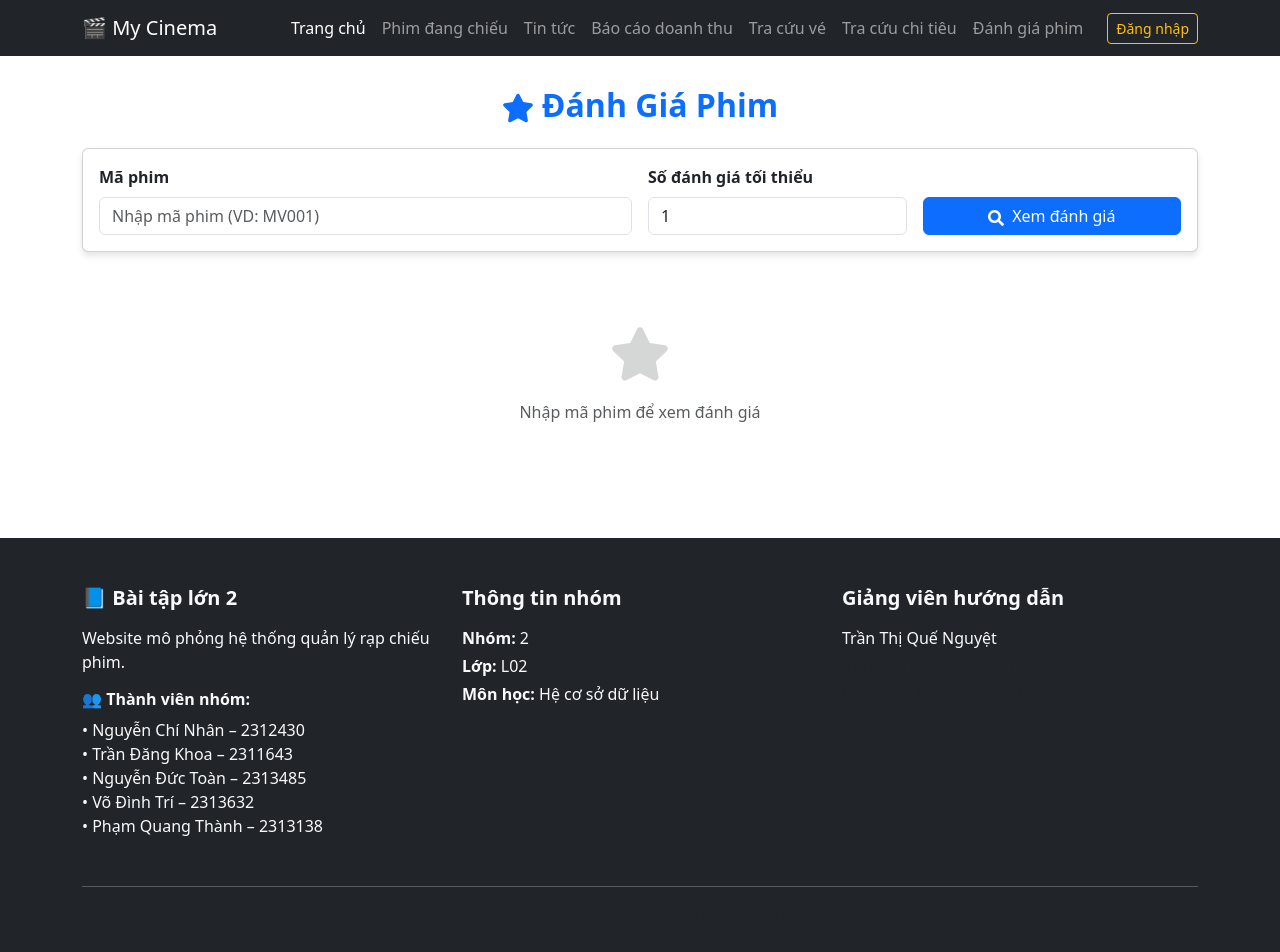
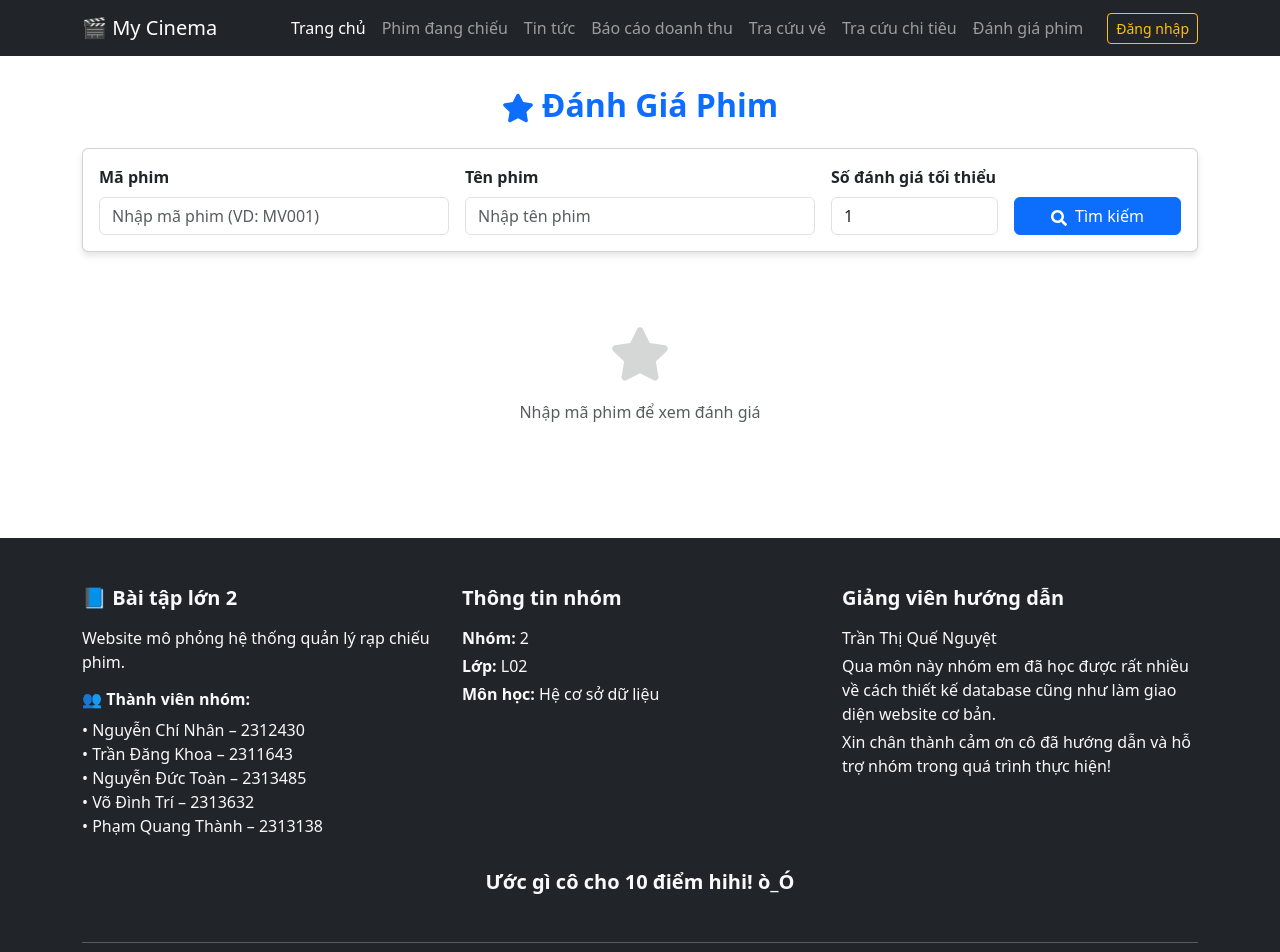
Before and after one commit to DinhTri23/database-251-cinema-be, a React (Create React App) app: page /movie-rating in a window 1280 px wide. Shown: the top 952 px of the page. Built offline with nearby package versions, Linux system fonts and the light colour scheme.

Commit message:
update footer and odds

```diff
--- a/src/components/Footer.js
+++ b/src/components/Footer.js
@@ -40,15 +40,23 @@ const Footer = () => {
           <div className="col-md-4 mb-3">
             <h5 className="fw-bold mb-3">Giảng viên hướng dẫn</h5>
             <p className="mb-1">Trần Thị Quế Nguyệt</p>
-            <p className="text-muted">
-              Xin chân thành cảm ơn cô đã hướng dẫn và hỗ trợ nhóm trong quá trình thực hiện.
+            <p className="mb-1">
+              Qua môn này nhóm em đã học được rất nhiều về cách thiết kế database cũng như làm giao diện website cơ bản.
             </p>
+            <p className="mb-1">
+              Xin chân thành cảm ơn cô đã hướng dẫn và hỗ trợ nhóm trong quá trình thực hiện!
+            </p>
+          </div>
+          <div className="mb-3 text-center">
+            <h5 className="fw-bold mb-3">
+              Ước gì cô cho 10 điểm hihi! ò_Ó
+            </h5>
           </div>
         </div>
 
         <hr className="bg-secondary" />
 
-        <div className="text-center text-muted mt-3">
+        <div className="text-center mt-3">
           © 2025 – Sản phẩm phục vụ học tập, không dùng cho mục đích thương mại.
         </div>
       </div>
--- a/src/pages/MovieRating/MovieRating.js
+++ b/src/pages/MovieRating/MovieRating.js
@@ -1,26 +1,86 @@
 import React, { useState } from 'react';
 import { FaSearch, FaStar, FaSpinner } from 'react-icons/fa';
-import { getMovieRatingSummary } from '../../services/api';
+import { getMovieRatingSummary, searchMoviesByName } from '../../services/api';
 import styles from './MovieRating.module.scss';
 
 const MovieRating = () => {
   const [movieId, setMovieId] = useState('');
+  const [movieName, setMovieName] = useState('');
   const [minReviewCount, setMinReviewCount] = useState(1);
   const [ratingInfo, setRatingInfo] = useState(null);
+  const [searchResults, setSearchResults] = useState([]);
   const [loading, setLoading] = useState(false);
   const [error, setError] = useState(null);
+
+  const handleSearchByName = async () => {
+    if (!movieName.trim()) {
+      setError('Vui lòng nhập tên phim');
+      return;
+    }
+
+    setLoading(true);
+    setError(null);
+    setSearchResults([]);
+
+    try {
+      const results = await searchMoviesByName(movieName.trim());
+      if (results.length === 0) {
+        setError('Không tìm thấy phim nào');
+      } else {
+        setSearchResults(results);
+      }
+    } catch (err) {
+      console.error(err);
+      setError('Lỗi khi tìm kiếm phim');
+    } finally {
+      setLoading(false);
+    }
+  };
+
+  const handleSelectMovie = async (selectedMovieId) => {
+    setMovieId(selectedMovieId);
+    setSearchResults([]);
+
+    setLoading(true);
+    setError(null);
+    setRatingInfo(null);
+
+    try {
+      const data = await getMovieRatingSummary(selectedMovieId, minReviewCount);
+      setRatingInfo(data);
+    } catch (err) {
+      console.error(err);
+      if (err.response && err.response.status === 404) {
+        setError('Không tìm thấy phim với mã này');
+      } else if (err.response && err.response.data && err.response.data.error) {
+        setError(err.response.data.error);
+      } else {
+        setError('Lỗi kết nối hoặc không tải được dữ liệu');
+      }
+    } finally {
+      setLoading(false);
+    }
+  };
 
   const handleSearch = async (e) => {
     e.preventDefault();
 
+    // Nếu có tên phim, tìm theo tên
+    if (movieName.trim()) {
+      handleSearchByName();
+      return;
+    }
+
+    // Nếu không có tên phim, tìm theo mã
     if (!movieId.trim()) {
-      setError('Vui lòng nhập mã phim');
+      setError('Vui lòng nhập mã phim hoặc tên phim');
       return;
     }
 
     setLoading(true);
     setError(null);
     setRatingInfo(null);
+    setSearchResults([]);
 
     try {
       const data = await getMovieRatingSummary(movieId.trim(), minReviewCount);
@@ -37,9 +97,7 @@ const MovieRating = () => {
     } finally {
       setLoading(false);
     }
-  };
-
-  const renderStars = (rating) => {
+  };  const renderStars = (rating) => {
     if (!rating) return null;
     const stars = [];
     const fullStars = Math.floor(rating);
@@ -73,7 +131,7 @@ const MovieRating = () => {
       <div className={`card mb-4 ${styles.searchCard}`}>
         <div className="card-body">
           <form onSubmit={handleSearch} className="row g-3 align-items-end">
-            <div className="col-md-6">
+            <div className="col-md-4">
               <label className="form-label fw-bold">Mã phim</label>
               <input
                 type="text"
@@ -84,7 +142,18 @@ const MovieRating = () => {
                 disabled={loading}
               />
             </div>
-            <div className="col-md-3">
+            <div className="col-md-4">
+              <label className="form-label fw-bold">Tên phim</label>
+              <input
+                type="text"
+                className="form-control"
+                placeholder="Nhập tên phim"
+                value={movieName}
+                onChange={(e) => setMovieName(e.target.value)}
+                disabled={loading}
+              />
+            </div>
+            <div className="col-md-2">
               <label className="form-label fw-bold">Số đánh giá tối thiểu</label>
               <input
                 type="number"
@@ -95,7 +164,7 @@ const MovieRating = () => {
                 disabled={loading}
               />
             </div>
-            <div className="col-md-3">
+            <div className="col-md-2">
               <button
                 type="submit"
                 className="btn btn-primary w-100"
@@ -106,7 +175,7 @@ const MovieRating = () => {
                 ) : (
                   <>
                     <FaSearch className="me-2" />
-                    Xem đánh giá
+                    Tìm kiếm
                   </>
                 )}
               </button>
@@ -114,6 +183,26 @@ const MovieRating = () => {
           </form>
         </div>
       </div>
+
+      {/* Search Results */}
+      {searchResults.length > 0 && (
+        <div className={`card mb-4 ${styles.searchResultsCard}`}>
+          <div className="card-header bg-info text-white">
+            <h6 className="mb-0">Kết quả tìm kiếm ({searchResults.length})</h6>
+          </div>
+          <div className="list-group list-group-flush">
+            {searchResults.map((movie) => (
+              <button
+                key={movie.MovieID}
+                className="list-group-item list-group-item-action"
+                onClick={() => handleSelectMovie(movie.MovieID)}
+              >
+                <strong>{movie.MovieID}</strong> - {movie.Title}
+              </button>
+            ))}
+          </div>
+        </div>
+      )}
 
       {/* Error Message */}
       {error && (
--- a/src/pages/MovieRating/MovieRating.module.scss
+++ b/src/pages/MovieRating/MovieRating.module.scss
@@ -10,6 +10,23 @@
   border: none;
   box-shadow: 0 4px 6px rgba(0, 0, 0, 0.1);
   background-color: #f8f9fa;
+}
+
+.searchResultsCard {
+  border: none;
+  box-shadow: 0 4px 6px rgba(0, 0, 0, 0.1);
+  max-height: 400px;
+  overflow-y: auto;
+
+  .list-group-item {
+    cursor: pointer;
+    transition: all 0.2s;
+
+    &:hover {
+      background-color: #e9ecef;
+      transform: translateX(5px);
+    }
+  }
 }
 
 .ratingCard {
--- a/src/services/api.js
+++ b/src/services/api.js
@@ -131,3 +131,20 @@ export const getMovieRatingSummary = async (movieId, minReviewCount = 1) => {
     throw error;
   }
 };
+
+/**
+ * Tìm kiếm phim theo tên
+ * @param {string} name - Tên phim
+ * @returns {Promise} - Danh sách phim
+ */
+export const searchMoviesByName = async (name) => {
+  try {
+    const response = await api.get('/api/movie-ratings/search', {
+      params: { name }
+    });
+    return response.data;
+  } catch (error) {
+    console.error('Error searching movies:', error);
+    throw error;
+  }
+};
```
